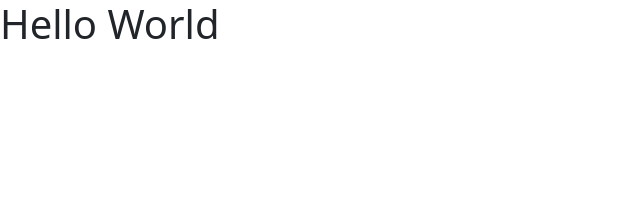
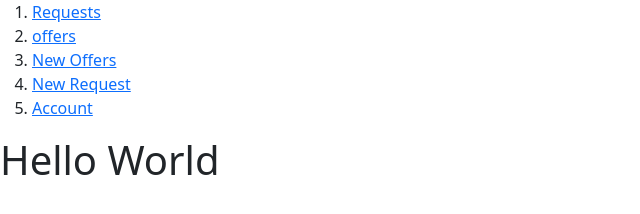
Before and after one commit to avicnotes/vue-projects, a plain HTML site: page giver-getter/index.html in a window 1280 px wide. Shown: the whole page, without its empty margins (0-640 px from the left). Drawn offline with nearby package versions, Linux system fonts and the light colour scheme.

Commit message:
Update index.html

```diff
--- a/giver-getter/index.html
+++ b/giver-getter/index.html
@@ -11,6 +11,23 @@
 </head>
 <body>
   <div id="show-message">
+    <ol>
+      <li>
+        <a href="/requests/">Requests</a>
+      </li>
+      <li>
+        <a href="/offers/">offers</a>
+      </li>
+      <li>
+        <a href="/new-offer/">New Offers</a>
+      </li>
+      <li>
+        <a href="/new-request/">New Request</a>
+      </li>
+      <li>
+        <a href="/account/">Account</a>
+      </li>
+    </ol>
     <h1>Hello {{ message }}</h1>
   </div>
 
```
